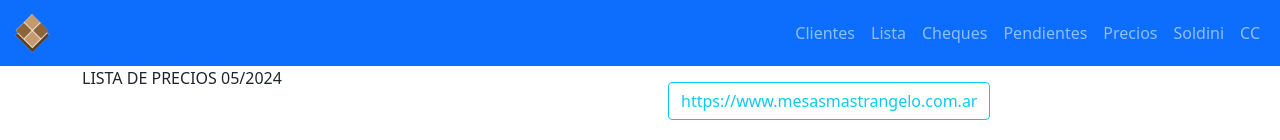
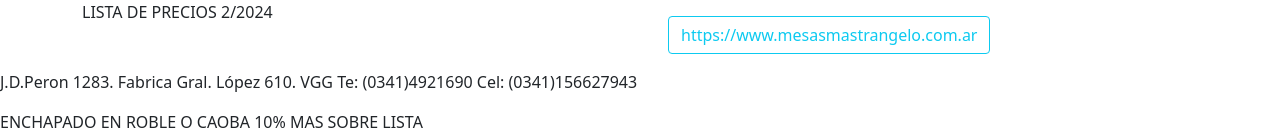
Before and after one commit to waltermas-gitter/infomesas-gui, a plain HTML site: page lista.html in a window 1280 px wide. Shown: the top 140 px of the page. Drawn offline with nearby package versions, Linux system fonts and the light colour scheme.

Commit message:
vie 05 abr 2024 16:26:30 -03

```diff
--- a/lista.html
+++ b/lista.html
@@ -47,46 +47,43 @@ body {
 
 <body>
 
-<nav class="navbar navbar-expand-sm bg-primary navbar-dark">
+<!-- <nav class="navbar navbar-expand-sm bg-primary navbar-dark"> -->
 
-  <div class="container-fluid">
-    <!-- Links -->
-    <a class="navbar-brand" href="#">
-      <img src="/icons/infomesasicon.png" alt="Avatar Logo" style="width:40px;" class="rounded-pill">
-    </a>
-    <ul class="navbar-nav">
-      <li class="nav-item">
-        <a class="nav-link" href="/mobile/clientes.html">Clientes</a>
-      </li>
-      <li class="nav-item">
-        <a class="nav-link" href="/lista.html">Lista</a>
-      </li>
-      <li class="nav-item">
-        <a class="nav-link" href="/mobile/cheques.html">Cheques</a>
-      </li>
-      <li class="nav-item">
-        <a class="nav-link" href="/mobile/pendientes.html">Pendientes</a>
-      </li>
-      <li class="nav-item">
-        <a class="nav-link" href="/mobile/precios.html">Precios</a>
-      </li>
-      <li class="nav-item">
-        <a class="nav-link" href="/mobile/soldini.html">Soldini</a>
-      </li>
-      <li class="nav-item">
-        <a class="nav-link" href="/mobile/cuentascorrientes.html">CC</a>
-      </li>
-    </ul>
-  </div>
+<!--   <div class="container-fluid"> -->
+<!--     <!-1- Links -1-> -->
+<!--     <a class="navbar-brand" href="#"> -->
+<!--       <img src="/icons/infomesasicon.png" alt="Avatar Logo" style="width:40px;" class="rounded-pill"> -->
+<!--     </a> -->
+<!--     <ul class="navbar-nav"> -->
+<!--       <li class="nav-item"> -->
+<!--         <a class="nav-link" href="/mobile/clientes.html">Clientes</a> -->
+<!--       </li> -->
+<!--       <li class="nav-item"> -->
+<!--         <a class="nav-link" href="/lista.html">Lista</a> -->
+<!--       </li> -->
+<!--       <li class="nav-item"> -->
+<!--         <a class="nav-link" href="/cheques.html">Cheques</a> -->
+<!--       </li> -->
+<!--       <li class="nav-item"> -->
+<!--         <a class="nav-link" href="/mobile/pendientes.html">Pendientes</a> -->
+<!--       </li> -->
+<!--       <li class="nav-item"> -->
+<!--         <a class="nav-link" href="/precios.html">Precios</a> -->
+<!--       </li> -->
+<!--       <li class="nav-item"> -->
+<!--         <a class="nav-link" href="/mobile/soldini.html">Soldini</a> -->
+<!--       </li> -->
+<!--     </ul> -->
+<!--   </div> -->
 
-</nav>
+<!-- </nav> -->
 
 
 
 <div class="container-md">
   <div class="row">
     <div class="col-md-6">
-      <p>LISTA DE PRECIOS 05/2024</p>
+      <p>LISTA DE PRECIOS 2/2024</p>
     </div>
     <div class="col-md-6">
       <a href="https://www.mesasmastrangelo.com.ar" class="btn btn-outline-info mx-3 my-3">https://www.mesasmastrangelo.com.ar</a>
@@ -118,11 +115,11 @@ body {
 	  </td>
 
 	  <td>
-	    407400
+	    188800
 	  </td>
 
 	  <td>
-	    326200
+	    151300
 	  </td>
 
 	</tr>
@@ -134,11 +131,11 @@ body {
 	  </td>
 
 	  <td>
-	    428600
+	    198700
 	  </td>
 
 	  <td>
-	    342600
+	    158800
 	  </td>
 
 	</tr>
@@ -150,11 +147,11 @@ body {
 	  </td>
 
 	  <td>
-	    449200
+	    208400
 	  </td>
 
 	  <td>
-	    361200
+	    167500
 	  </td>
 
 	</tr>
@@ -166,11 +163,11 @@ body {
 	  </td>
 
 	  <td>
-	    474000
+	    219800
 	  </td>
 
 	  <td>
-	    379800
+	    176200
 	  </td>
 
 	</tr>
@@ -182,11 +179,11 @@ body {
 	  </td>
 
 	  <td>
-	    500400
+	    232100
 	  </td>
 
 	  <td>
-	    397000
+	    184100
 	  </td>
 
 	</tr>
@@ -214,13 +211,13 @@ body {
 
 	  <td>
 
-	      407400
+	      188800
 
 	  </td>
 
 	  <td>
 
-	      326200
+	      151300
 
 	  </td>
 
@@ -236,13 +233,13 @@ body {
 
 	  <td>
 
-	      428600
+	      198700
 
 	  </td>
 
 	  <td>
 
-	      347600
+	      161300
 
 	  </td>
 
@@ -258,13 +255,13 @@ body {
 
 	  <td>
 
-	      449200
+	      208400
 
 	  </td>
 
 	  <td>
 
-	      366600
+	      170000
 
 	  </td>
 
@@ -280,13 +277,13 @@ body {
 
 	  <td>
 
-	      474000
+	      219800
 
 	  </td>
 
 	  <td>
 
-	      379800
+	      176200
 
 	  </td>
 
@@ -302,13 +299,13 @@ body {
 
 	  <td>
 
-	      500400
+	      232100
 
 	  </td>
 
 	  <td>
 
-	      397000
+	      184100
 
 	  </td>
 
@@ -324,13 +321,13 @@ body {
 
 	  <td>
 
-	      521200
+	      241700
 
 	  </td>
 
 	  <td>
 
-	      421200
+	      195400
 
 	  </td>
 
@@ -346,13 +343,13 @@ body {
 
 	  <td>
 
-	      445600
+	      206600
 
 	  </td>
 
 	  <td>
 
-	      364800
+	      169200
 
 	  </td>
 
@@ -368,13 +365,13 @@ body {
 
 	  <td>
 
-	      500400
+	      232100
 
 	  </td>
 
 	  <td>
 
-	      397000
+	      184100
 
 	  </td>
 
@@ -396,7 +393,7 @@ body {
 
 	  <td>
 
-	      443400
+	      205600
 
 	  </td>
 
@@ -418,7 +415,7 @@ body {
 
 	  <td>
 
-	      67400
+	      31300
 
 	  </td>
 
@@ -440,7 +437,7 @@ body {
 
 	  <td>
 
-	      86200
+	      40000
 
 	  </td>
 
@@ -471,13 +468,13 @@ body {
 
 	  <td>
 
-	      449200
+	      208400
 
 	  </td>
 
 	  <td>
 
-	      366600
+	      170000
 
 	  </td>
 
@@ -513,7 +510,7 @@ body {
 
 	  <td>
 
-	      295800
+	      137200
 
 	  </td>
 
@@ -535,7 +532,7 @@ body {
 
 	  <td>
 
-	      305200
+	      141500
 
 	  </td>
 
@@ -557,7 +554,7 @@ body {
 
 	  <td>
 
-	      322000
+	      149400
 
 	  </td>
 
@@ -579,7 +576,7 @@ body {
 
 	  <td>
 
-	      343200
+	      159200
 
 	  </td>
 
@@ -601,7 +598,7 @@ body {
 
 	  <td>
 
-	      360000
+	      166900
 
 	  </td>
 
@@ -623,7 +620,7 @@ body {
 
 	  <td>
 
-	      379400
+	      175900
 
 	  </td>
 
@@ -645,7 +642,7 @@ body {
 
 	  <td>
 
-	      349000
+	      161800
 
 	  </td>
 
@@ -680,7 +677,7 @@ body {
 
 	  <td>
 
-	      128000
+	      59400
 
 	  </td>
 
@@ -702,7 +699,7 @@ body {
 
 	  <td>
 
-	      84000
+	      39000
 
 	  </td>
 
```
Also changed, not shown: mobile/Beto-deudas.html (+8 -0 lines), mobile/Torsegno-hijo.html (+19 -19 lines), mobile/pendientes.html (+0 -17 lines), ultimalista.txt, 2 other files.
